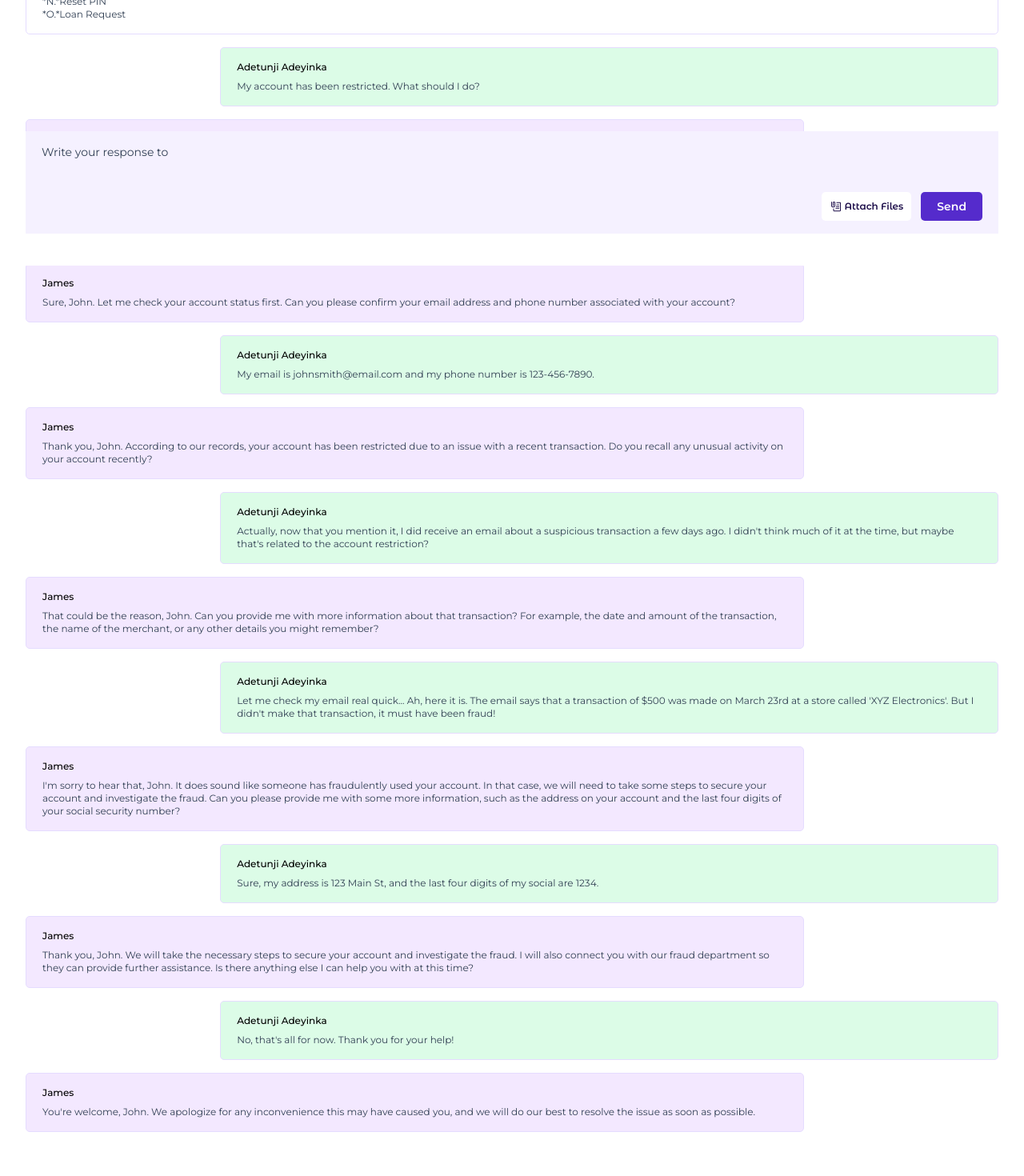
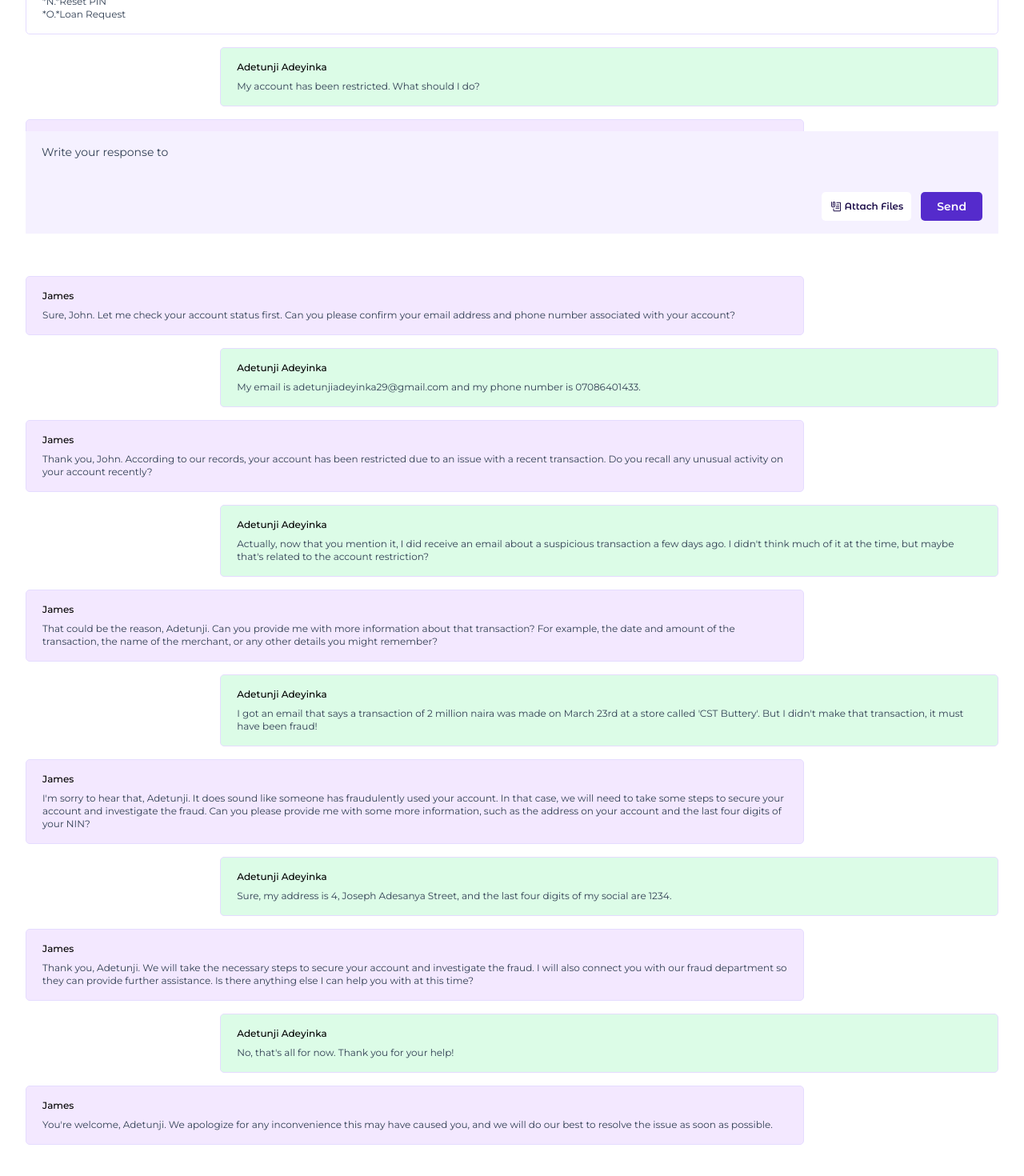
Before and after one commit to Itzadetunji/wecare, a Next.js app: page /user-2 in a window 1280 px wide. Shown: the part 468-1938 px from the top of the page at 80% size. Built offline with nearby package versions, Linux system fonts and the light colour scheme.

Commit message:
Feat: Changed up the code base

```diff
--- a/pages/user-1/chat.tsx
+++ b/pages/user-1/chat.tsx
@@ -15,7 +15,7 @@ const Chat: NextPage = () => {
 		{
 			user: "Okay, how do I send a message to customer service?",
 			chatbot:
-				"You can either send an email to our customer service team or contact us through our online chat service. Would you like me to provide you with the email address or the link to our online chat?",
+				"You can either send an email to our customer service team. Would you like me to provide you with the email address",
 		},
 		{
 			user: "Can you please give me the email address?",
@@ -23,19 +23,19 @@ const Chat: NextPage = () => {
 				"Sure thing, the email address is customerservice@bankname.com. Once you send the email, one of our representatives will get back to you shortly to assist you with the card replacement process. Can you please provide me with your name and account number, so we can verify your identity?",
 		},
 		{
-			user: "My name is Jane Doe, and my account number is 987654.",
+			user: "My name is Adetunji Adeyinka, and my account number is 1234.",
 			chatbot:
 				"Thank you, Jane. We will verify your account information and take the necessary steps to block your lost card and issue a new one. In order to get the new card to you as quickly as possible, could you please provide us with your house address?",
 		},
 		{
-			user: "Yes, my house address is 123 Main Street.",
+			user: "Yes, my house address 4, Joseph Adesanya Street.",
 			chatbot:
 				"Great, we have your name, account number, and house address. Based on your location, we can assign the closest bank branch to you for you to pick up your new card. The branch address is 789 Elm Street. Is there anything else I can assist you with at this time?",
 		},
 		{
 			user: "No, that's all. Thank you for your help.",
 			chatbot:
-				"You're welcome, Jane. We're sorry for any inconvenience this may have caused you, but we will do our best to resolve the issue as quickly as possible. If you have any further questions or concerns, don't hesitate to contact us.",
+				"You're welcome, Adetunji. We're sorry for any inconvenience this may have caused you, but we will do our best to resolve the issue as quickly as possible. If you have any further questions or concerns, don't hesitate to contact us.",
 		},
 	];
 
--- a/pages/user-2/chat.tsx
+++ b/pages/user-2/chat.tsx
@@ -13,34 +13,34 @@ const Chat: NextPage = () => {
 				"I'm sorry to hear that. Please provide your account details so we can look into the matter and resolve it for you.",
 		},
 		{
-			user: "Okay, my name is John Smith and my account number is 123456. I'm not sure why my account has been restricted, though. Can you help me figure it out?",
+			user: "Okay, my name is Adetunji Adeyinka and my account number is 0366386496. I'm not sure why my account has been restricted, though. Can you help me figure it out?",
 			chatbot:
 				"Sure, John. Let me check your account status first. Can you please confirm your email address and phone number associated with your account?",
 		},
 		{
-			user: "My email is johnsmith@email.com and my phone number is 123-456-7890.",
+			user: "My email is adetunjiadeyinka29@gmail.com and my phone number is 07086401433.",
 			chatbot:
 				"Thank you, John. According to our records, your account has been restricted due to an issue with a recent transaction. Do you recall any unusual activity on your account recently?",
 		},
 		{
 			user: "Actually, now that you mention it, I did receive an email about a suspicious transaction a few days ago. I didn't think much of it at the time, but maybe that's related to the account restriction?",
 			chatbot:
-				"That could be the reason, John. Can you provide me with more information about that transaction? For example, the date and amount of the transaction, the name of the merchant, or any other details you might remember?",
+				"That could be the reason, Adetunji. Can you provide me with more information about that transaction? For example, the date and amount of the transaction, the name of the merchant, or any other details you might remember?",
 		},
 		{
-			user: "Let me check my email real quick... Ah, here it is. The email says that a transaction of $500 was made on March 23rd at a store called 'XYZ Electronics'. But I didn't make that transaction, it must have been fraud!",
+			user: "I got an email that says a transaction of 2 million  naira was made on March 23rd at a store called 'CST Buttery'. But I didn't make that transaction, it must have been fraud!",
 			chatbot:
-				"I'm sorry to hear that, John. It does sound like someone has fraudulently used your account. In that case, we will need to take some steps to secure your account and investigate the fraud. Can you please provide me with some more information, such as the address on your account and the last four digits of your social security number?",
+				"I'm sorry to hear that, Adetunji. It does sound like someone has fraudulently used your account. In that case, we will need to take some steps to secure your account and investigate the fraud. Can you please provide me with some more information, such as the address on your account and the last four digits of your NIN?",
 		},
 		{
-			user: "Sure, my address is 123 Main St, and the last four digits of my social are 1234.",
+			user: "Sure, my address is 4, Joseph Adesanya Street, and the last four digits of my social are 1234.",
 			chatbot:
-				"Thank you, John. We will take the necessary steps to secure your account and investigate the fraud. I will also connect you with our fraud department so they can provide further assistance. Is there anything else I can help you with at this time?",
+				"Thank you, Adetunji. We will take the necessary steps to secure your account and investigate the fraud. I will also connect you with our fraud department so they can provide further assistance. Is there anything else I can help you with at this time?",
 		},
 		{
 			user: "No, that's all for now. Thank you for your help!",
 			chatbot:
-				"You're welcome, John. We apologize for any inconvenience this may have caused you, and we will do our best to resolve the issue as soon as possible.",
+				"You're welcome, Adetunji. We apologize for any inconvenience this may have caused you, and we will do our best to resolve the issue as soon as possible.",
 		},
 	];
 
```
